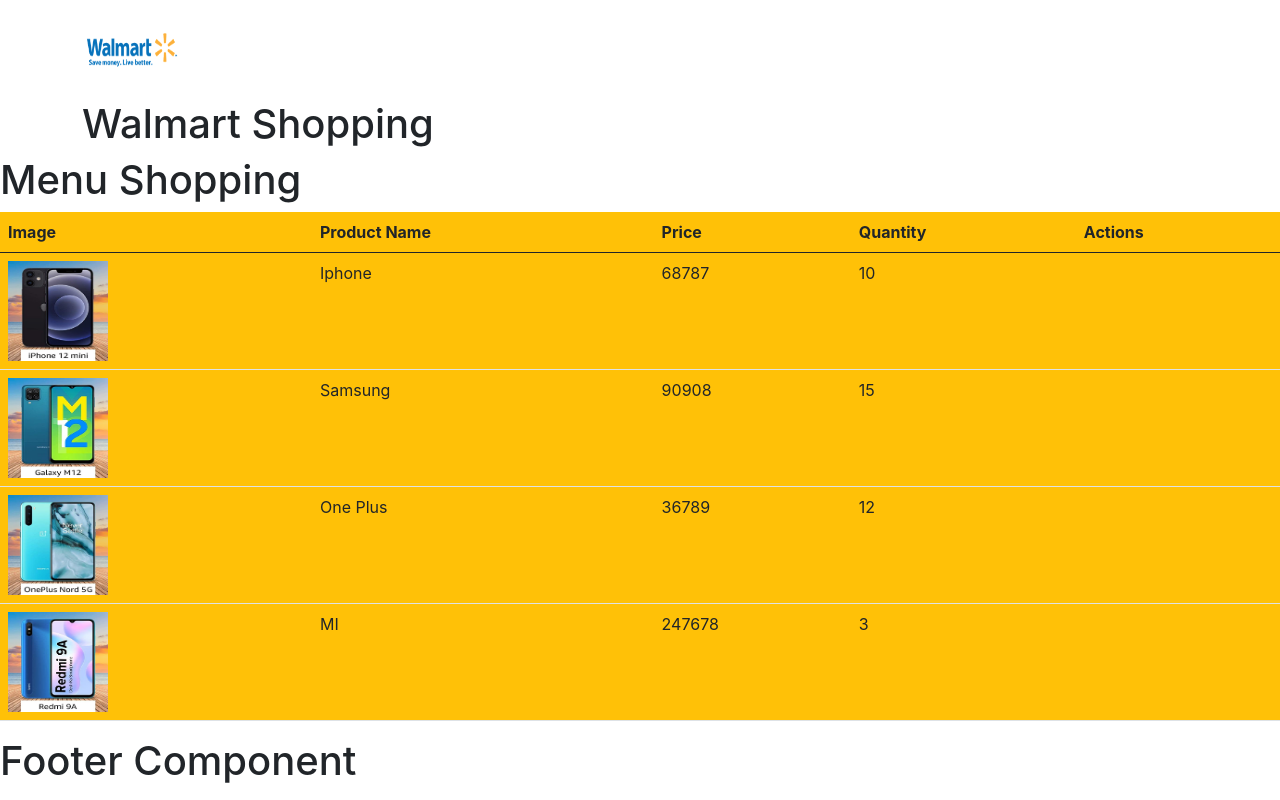
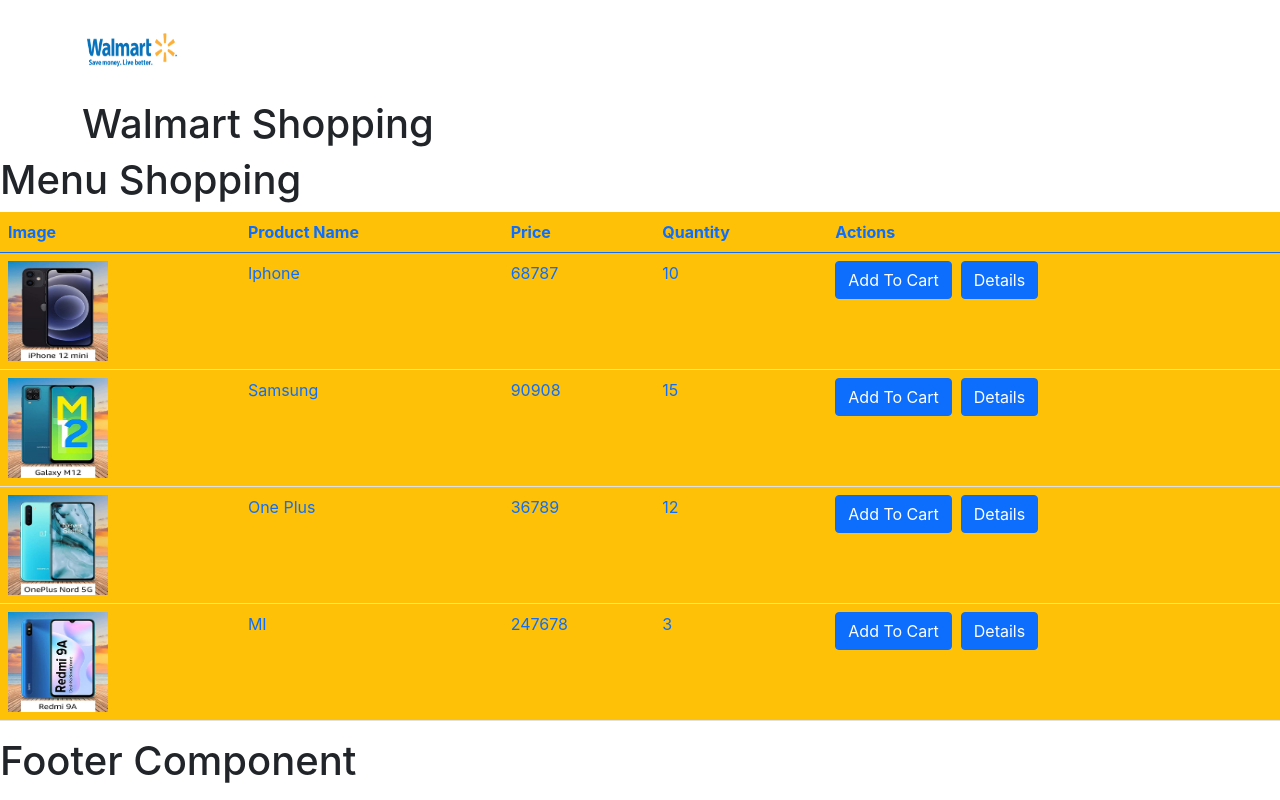
Before and after one commit to anandvarkeyphilips/react-shopping-cart-, a React (Create React App) app: page / in a window 1280 px wide. Built offline with nearby package versions, Linux system fonts and the light colour scheme.

Commit message:
Day 2 Intro to State and Props

```diff
--- /dev/null
+++ b/src/AddToCart.js
@@ -0,0 +1,61 @@
+
+import React from 'react'
+
+class AddToCart extends React.Component {
+    constructor() {
+        super()
+        this.state = { quantitySelected: 1 }
+    }
+    changeQuantity = (str) => {
+        if (str === "dec") {
+            if (this.state.quantitySelected > 1) {
+                this.setState((prevState) => {
+                    return { quantitySelected: prevState.quantitySelected - 1 }
+                })
+            }
+        }
+        else {
+            if(this.state.quantitySelected < this.props.selectedProd.quantity)
+            {
+                this.setState((prevState)=>{
+                    return {quantitySelected:prevState.quantitySelected+1}
+                })
+            }
+        }
+    }
+    buyEventHandler=()=>{
+        // trigger an event; emmbed the data as part of event;
+        var cartObj={...this.props.selectedProd,quantitySelected:this.state.quantitySelected}
+        this.props.onBuyConfirmation(cartObj)
+    }
+    render() {
+        console.log("Selected product", this.props.selectedProd)
+        var product = this.props.selectedProd;
+        return (
+            <div>
+                <h1> Add To cart Component</h1>
+                <div className="card bg-primary text-white" style={{ width: "18rem" }}>
+                    <img src={product.imageUrl} alt={product.productName}
+                        className="card-img-top" style={{ height: "15rem", width: "17rem" }} />
+                    <div className="card-body">
+                        <h3 className="card-title">{product.productName}</h3>
+                        <p className="card-text">Price :{product.price}</p>
+                        <p className="card-text"> Quantity Available: {product.quantity}</p>
+                        <input type="button" value="-" disabled={this.state.quantitySelected ===1}
+                        className="btn btn-warning" onClick={this.changeQuantity.bind(this, "dec")} />
+                        &nbsp;&nbsp;
+                        {this.state.quantitySelected}
+                        &nbsp;&nbsp;
+                        <input type="button" value="+" disabled={this.state.quantitySelected === this.props.selectedProd.quantity}
+                        className="btn btn-warning" onClick={this.changeQuantity.bind(this, "inc")} />
+                        <br />
+                        <input type="button" value="Buy" onClick={this.buyEventHandler} className="btn btn-warning"/>
+                    </div>
+
+                </div>
+            </div>
+        )
+    }
+}
+
+export default AddToCart;
--- a/src/Home.js
+++ b/src/Home.js
@@ -1,18 +1,45 @@
 import React from "react";
+import AddToCart from './AddToCart';
 import "./Home.css"
+
 // overriding inheritance ; same function with same param sign
-class Home extends React.Component
+class Home extends React.Component {
+    constructor()
     {
-    render()
+        super();
+        this.ctr=100
+        this.state={showAddToCart:false,selectedProduct:{}}
+        this.detailsEventHandler=this.detailsEventHandler.bind(this);
+
+    }
+    addToCartEventHandler=(obj)=>{
+        alert("Add to Cart button clicked"+obj.productId);// 100 this== component scope
+        //this.showAddToCart=true;
+        this.setState({showAddToCart:true,selectedProduct:obj},()=>{
+            console.log("Show add to cart",this.state.showAddToCart);//true
+        });
+        // merge the object with the existing state; call the render method
+
+
+    }
+    detailsEventHandler()
     {
-        var productsArray=[
+        alert("Details button clicked"+this.ctr);// error; this -- button
+    }
+    onBuyConfirmationEventHandler=(cartObj)=>{
+        console.log("Confirmed Product",cartObj)
+        this.setState({showAddToCart:false})
+    }
+    render() {
+        var productsArray = [
             { productId: 1, productName: "Iphone", price: 68787, imageUrl: "./mobile-1.jpg", quantity: 10, description: "IPhone XR series" },
             { productId: 2, productName: "Samsung", price: 90908, imageUrl: "./mobile-2.jpg", quantity: 15, description: "Samsung Note 9" },
             { productId: 3, productName: "One Plus", price: 36789, imageUrl: "./mobile-3.jpg", quantity: 12, description: "One Plus 6" },
-            { productId: 4, productName: "MI", price: 247678, imageUrl: "./mobile-4.jpg", quantity: 3, description: "MI NOTE 5" }]
-        var trArr=productsArray.map((item)=>{
+            { productId: 4, productName: "MI", price: 247678, imageUrl: "./mobile-4.jpg", quantity: 3, description: "MI NOTE 5" }
+        ];
+        var trArr = productsArray.map((item) => {
             return (
-                    <tr>
+                <tr key={item.productId}>
                     <td>
                         <img src={item.imageUrl} alt={item.productName} />
                     </td>
@@ -26,14 +53,18 @@
                         {item.quantity}
                     </td>
                     <td>
-
+                        <input type="button" value="Add To Cart" className="btn btn-primary"
+                        onClick={this.addToCartEventHandler.bind(this,item)} />
+                        &nbsp;&nbsp;
+                        <input type="button" value="Details" className="btn btn-primary"
+                        onClick={this.detailsEventHandler} />
                     </td>
                 </tr>
             )
         })
         return (
             <div>
-                <table className="table bg-warning text">
+                <table className="table bg-warning text-primary">
                     <thead>
                         <tr>
                             <th>Image</th>
@@ -47,6 +78,8 @@
                         {trArr}
                     </tbody>
                 </table>
+                {/* {this.showAddToCart?<AddToCart></AddToCart>:null} */}
+                {this.state.showAddToCart && <AddToCart onBuyConfirmation={this.onBuyConfirmationEventHandler} selectedProd={this.state.selectedProduct}></AddToCart>}
             </div>
         )
     }
```
Also changed, not shown: 1 other file (tests, documents, lock files or other folders). Lines whose indentation alone changed are shown as unchanged.
